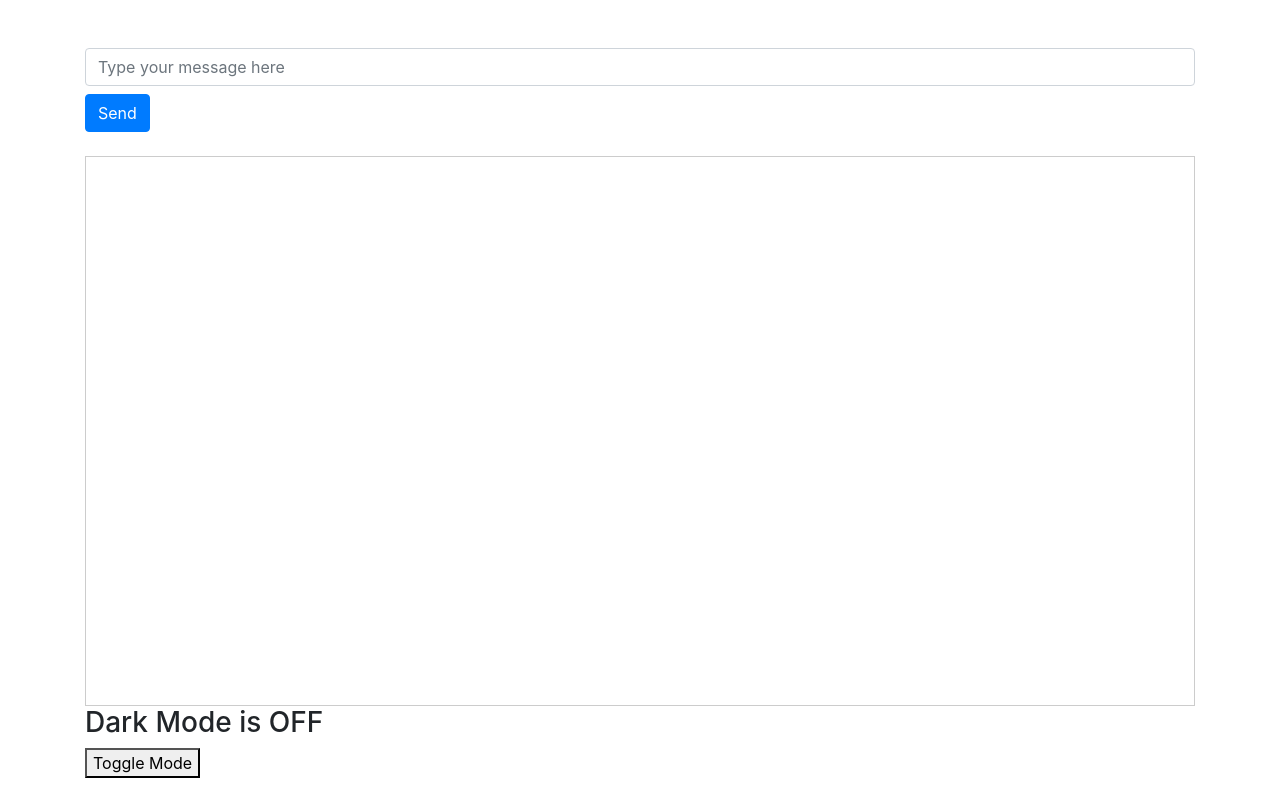
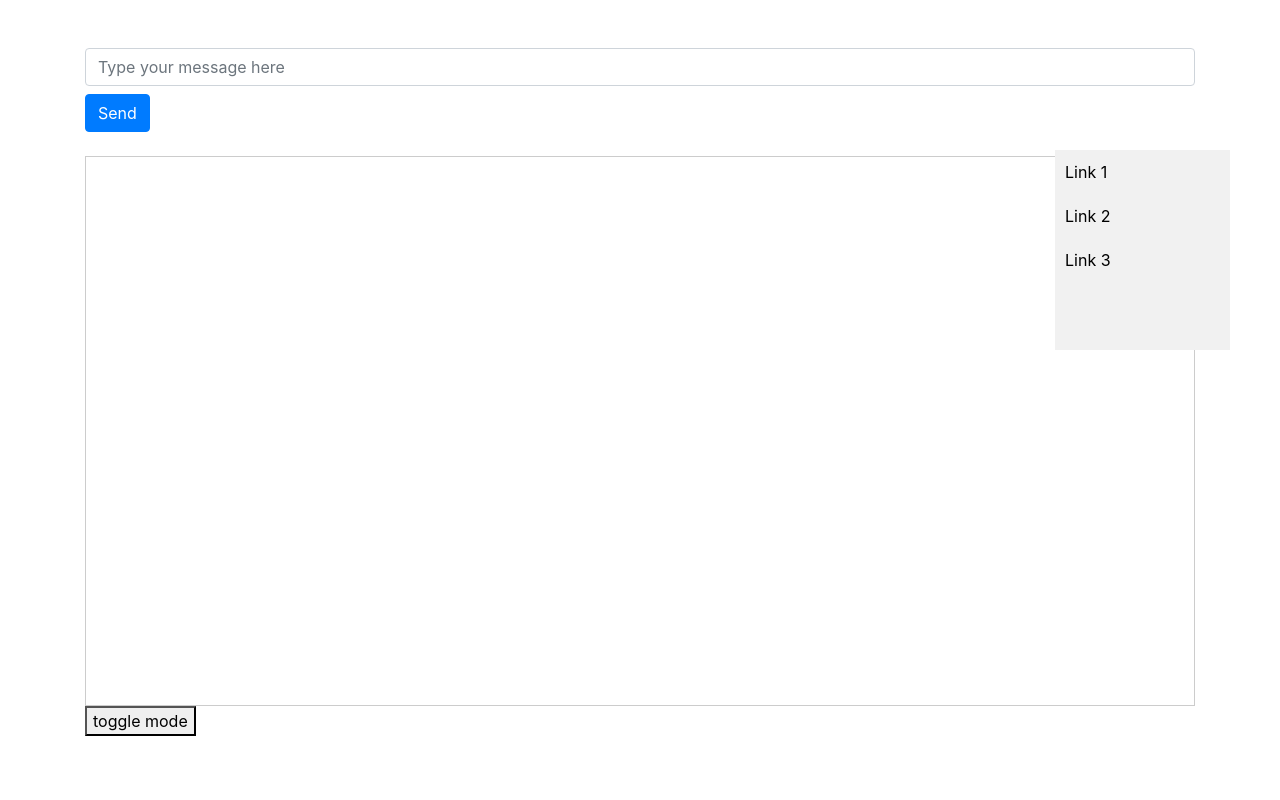
Before and after one commit to UBH-Fall2023/AutoTA-UBHackingFall2023, a Django app: page //chat in a window 1280 px wide. Run offline with Django 4.2, Linux system fonts and the light colour scheme; some libraries are stand-ins or nearby versions.

Commit message:
Adding base sidebar(Need to move and working links)

```diff
--- a/chatbot/backend/templates/chatbox.html
+++ b/chatbot/backend/templates/chatbox.html
@@ -39,21 +39,25 @@
         <input type="text" id="messageInput" class="form-control" placeholder="Type your message here">
         <button onclick="sendMessage()" class="btn btn-primary mt-2">Send</button>
         <div id="response" class="mt-4"></div>
-        <h3 id="DarkModetext">Dark Mode is OFF</h3>
-        <button id="modeButton" onclick="toggleMode()">Toggle Mode</button>
+        <button id="modeButton" onclick="toggleMode()"> toggle mode</button>
         <script>
           let isDarkMode = false;
 
           function toggleMode() {
             let element = document.body;
-            let content = document.getElementById("DarkModetext");
+            var content = document.getElementById("DarkModetext");
 
             isDarkMode = !isDarkMode;
 
             element.className = isDarkMode ? "dark-mode" : "light-mode";
-            content.innerText = isDarkMode ? "Dark Mode is ON" : "Dark Mode is OFF";
+            button.innerText = isDarkMode ? "Switch to Light Mode" : "Switch to Dark Mode";
           }
       </script>
+    </div>
+    <div class="sidebar">
+      <a href="#">Link 1</a>
+      <a href="#">Link 2</a>
+      <a href="#">Link 3</a>
     </div>
 
 
@@ -77,6 +81,20 @@
       }
       #response div {
           margin-bottom: 10px;
+      }
+      .sidebar {
+        width: 175px;
+        background-color: #f1f1f1;
+        position: absolute;
+        top: 150;
+        right: 50;
+        height: 200px;
+      }
+      .sidebar a {
+        display: block;
+        padding: 10px;
+        text-decoration: none;
+        color: #000;
       }
 
 
```
